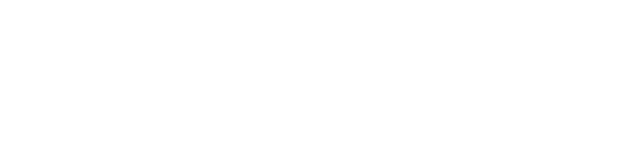
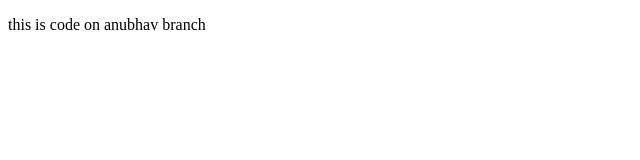
Before and after one commit to Anubhav311/javascript-DOM, a plain HTML site: page index.html in a window 1280 px wide. Shown: the whole page, without its empty margins (0-640 px from the left). Drawn offline with Linux system fonts and the light colour scheme.

Commit message:
added a string

```diff
--- a/index.html
+++ b/index.html
@@ -1,2 +1,4 @@
 <!DOCTYPE html> <head></head>
-<body></body>
+<body>
+  <p>this is code on anubhav branch</p>
+</body>
```
